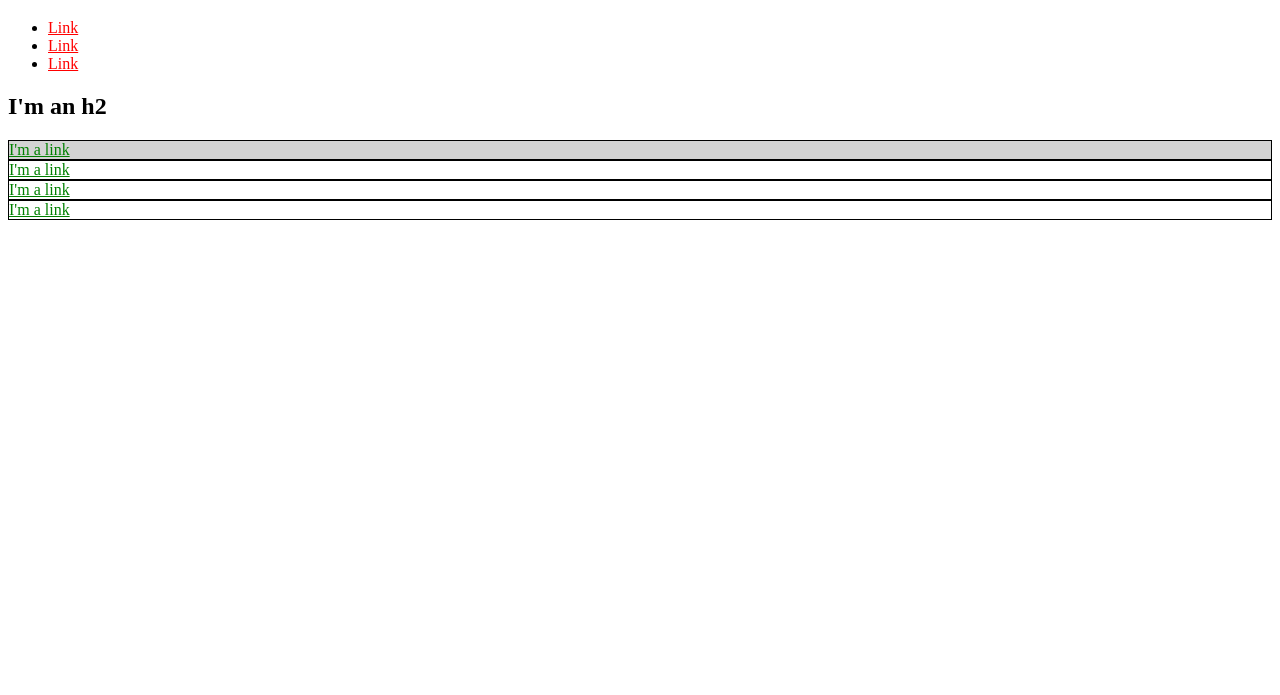
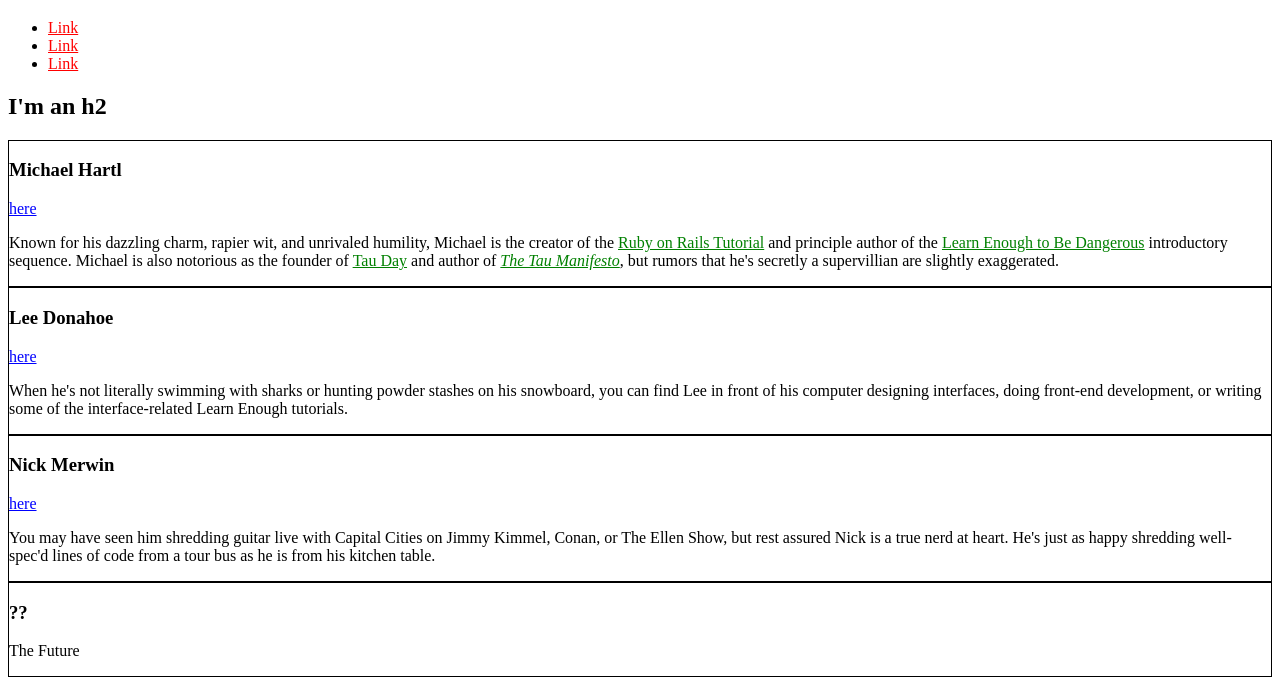
Before and after one commit to CPataky/le_training, a plain HTML site: page index.html in a window 1280 px wide. Shown: the part 61-756 px from the top of the page. Drawn offline with Linux system fonts and the light colour scheme.

Commit message:
chapter 2

```diff
--- a/index.html
+++ b/index.html
@@ -4,16 +4,19 @@
 		<title>Test Page: Don't Panic</title>
 		<meta charset="utf-8">
 		<style>
+			/* GLOBAL SYLES */
 			a {
 				color: red;
 			}
-			#exec-bio {
-				background-color: lightgray;
+			/* SOCIAL STYLES */
+			.social_link {
+				color: blue;
 			}
+			/* BIO STYLES */
 			.bio-box {
 				border: 1px solid black;
 			}
-			.bio-box a {
+			.bio-copy a {
 				color: green;
 			}
 		</style>
@@ -32,17 +35,40 @@
 			</li>
 		</ul>
 		<h2>I'm an h2</h2>
-		<div id="exec-bio" class="bio-box">
-			<a href="http://example.com/">I'm a link</a>
+		<div class="bio-box">
+			<h3>Michael Hartl</h3>
+			<a href="http://twitter.com/mhartl" class="social_link">here</a>
+			<div class="bio-copy">
+				<p>
+					Known for his dazzling charm, rapier wit, and unrivaled humility, Michael is the creator of the <a href="http://railstutorial.org/">Ruby on Rails Tutorial</a> and principle author of the <a href="https://learnenough.com/">Learn Enough to Be Dangerous</a> introductory sequence. Michael is also notorious as the founder of <a href="http://taudy.com/">Tau Day</a> and author of <a href="http://tauday.com/tau-manifesto"><em>The Tau Manifesto</em></a>, but rumors that he's secretly a supervillian are slightly exaggerated.
+				</p>
+			</div>
 		</div>
 		<div class="bio-box">
-			<a href="http://example.com/">I'm a link</a>
+			<h3>Lee Donahoe</h3>
+			<a href="https://twitter.com/leedonahoe" class="social_link">here</a>
+			<div class="bio-copy">
+				<p>
+					When he's not literally swimming with sharks or hunting powder stashes on his snowboard, you can find Lee in front of his computer designing interfaces, doing front-end development, or writing some of the interface-related Learn Enough tutorials.
+				</p>
+			</div>
 		</div>
 		<div class="bio-box">
-			<a href="http://example.com/">I'm a link</a>
+			<h3>Nick Merwin</h3>
+			<a href="https://twitter.com/nickmerwin" class="social_link">here</a>
+			<div class="bio-copy">
+				<p>
+					You may have seen him shredding guitar live with Capital Cities on Jimmy Kimmel, Conan, or The Ellen Show, but rest assured Nick is a true nerd at heart. He's just as happy shredding well-spec'd lines of code from a tour bus as he is from his kitchen table.
+				</p>
+			</div>
 		</div>
 		<div class="bio-box">
-			<a href="http://example.com/">I'm a link</a>
+			<h3>??</h3>
+			<div class="bio-copy">
+				<p>
+					The Future
+				</p>
+			</div>
 		</div>
 	</body>
 </html>
```
